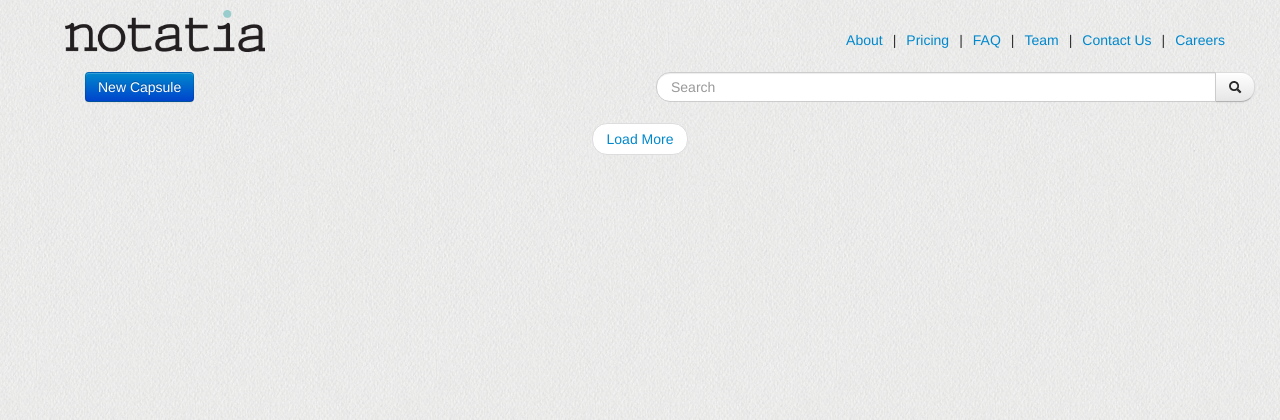
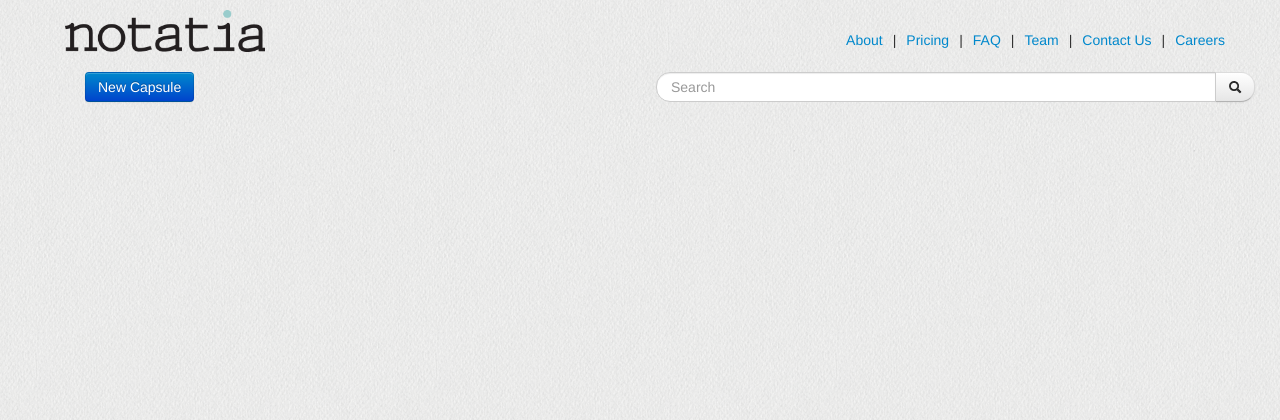
Before and after one commit to etanzapinsky/notatia, a Django app: template webapp/web/templates/main_page.html in a window 1280 px wide. Shown: the top 420 px of the page. Run offline with Django 3.2, Linux system fonts and the light colour scheme; the template is opened without the code that fills it, so the values that code supplies are empty; some libraries are stand-ins or nearby versions.

Commit message:
got rid of load more

```diff
--- a/webapp/web/templates/main_page.html
+++ b/webapp/web/templates/main_page.html
@@ -18,8 +18,5 @@
     </form>
   <div class="span12" id="main-stream">
   </div>
-  <div class="pager" id="load-more">
-    <li><a href="#">Load More</a></li>
-  </div>
 </div>
 {% endblock %}
```
